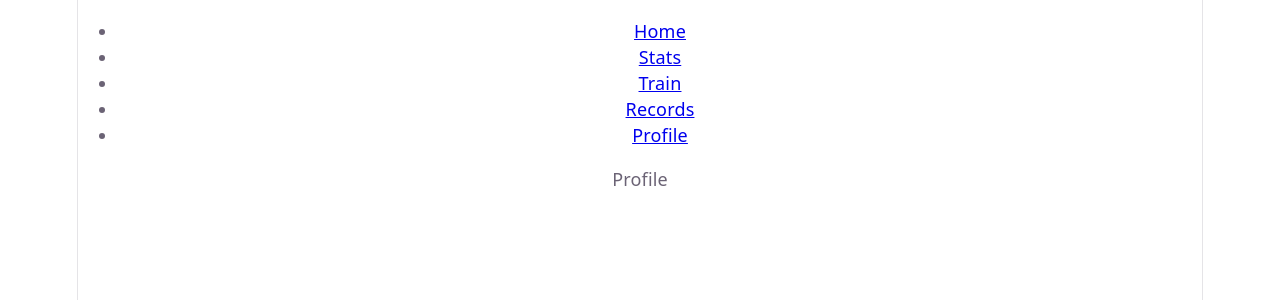
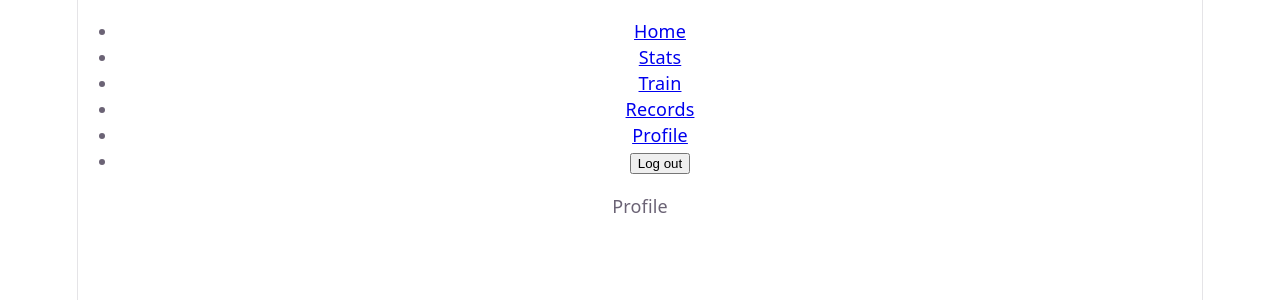
Before and after one commit to vadim00000/Alizor-WA, a React (Vite) app: page /profile in a window 1280 px wide. Shown: the top 300 px of the page. Built offline with nearby package versions, Linux system fonts and the light colour scheme.

Commit message:
feat: add logout functionality to NavBarView

```diff
--- a/src/views/navBarView.jsx
+++ b/src/views/navBarView.jsx
@@ -1,4 +1,5 @@
 import { NavLink } from "react-router-dom";
+import { logoutUser } from "../firebase/auth";
 
 const NAV_ITEMS = [
   { path: "/",        label: "Home"},
@@ -9,16 +10,29 @@ const NAV_ITEMS = [
 ];
 
 export default function NavBarView() {
+  function onLogoutACB() {
+    void logoutUser();
+  }
+
   return (
     <nav className="navbar">
       <ul>
-        {NAV_ITEMS.map(item => (
+        {NAV_ITEMS.map((item) => (
           <li key={item.path}>
             <NavLink to={item.path}>
               {item.label}
             </NavLink>
           </li>
         ))}
+        <li>
+          <button
+            type="button"
+            className="navbar-logout"
+            onClick={onLogoutACB}
+          >
+            Log out
+          </button>
+        </li>
       </ul>
     </nav>
   );
```
